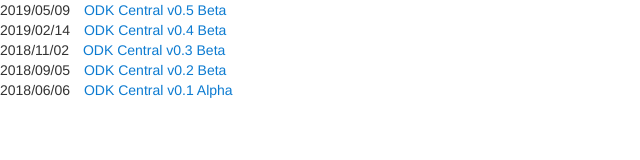
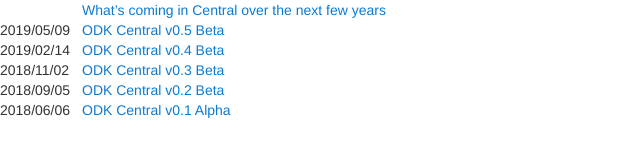
Before and after one commit to getodk/central, a plain HTML site: page docs/news.html in a window 1280 px wide. Shown: the whole page, without its empty margins (0-640 px from the left). Drawn offline with Linux system fonts and the light colour scheme.

Commit message:
Add pinned item to Central news

```diff
--- a/docs/news.html
+++ b/docs/news.html
@@ -6,31 +6,36 @@
     <link rel="stylesheet" href="style.css">
   </head>
   <body>
-    <div>
+    <div class="news-item">
+      <a href="https://forum.opendatakit.org/t/whats-coming-in-central-over-the-next-few-years/19677" target="_blank">
+        What&rsquo;s coming in Central over the next few years
+      </a>
+    </div>
+    <div class="news-item">
       <span class="item-date">2019/05/09</span>
       <a href="https://forum.opendatakit.org/t/odk-central-v0-5-beta/19647" target="_blank">
         ODK Central v0.5 Beta
       </a>
     </div>
-    <div>
+    <div class="news-item">
       <span class="item-date">2019/02/14</span>
       <a href="https://forum.opendatakit.org/t/odk-central-v0-4-beta/16857" target="_blank">
         ODK Central v0.4 Beta
       </a>
     </div>
-    <div>
+    <div class="news-item">
       <span class="item-date">2018/11/02</span>
       <a href="https://forum.opendatakit.org/t/odk-central-v0-3-beta/16053" target="_blank">
         ODK Central v0.3 Beta
       </a>
     </div>
-    <div>
+    <div class="news-item">
       <span class="item-date">2018/09/05</span>
       <a href="https://forum.opendatakit.org/t/odk-central-v0-2-beta/15005" target="_blank">
         ODK Central v0.2 Beta
       </a>
     </div>
-    <div>
+    <div class="news-item">
       <span class="item-date">2018/06/06</span>
       <a href="https://forum.opendatakit.org/t/odk-central-v0-1-alpha/13437" target="_blank">
         ODK Central v0.1 Alpha
--- a/docs/style.css
+++ b/docs/style.css
@@ -35,6 +35,16 @@
   }
 }
 
+.news-item {
+  position: relative;
+}
+
 .item-date {
-  margin-right: 10px;
+  max-width: 72px;
+  overflow: hidden;
+  position: absolute;
 }
+
+.news-item a {
+  margin-left: 82px;
+}
```
